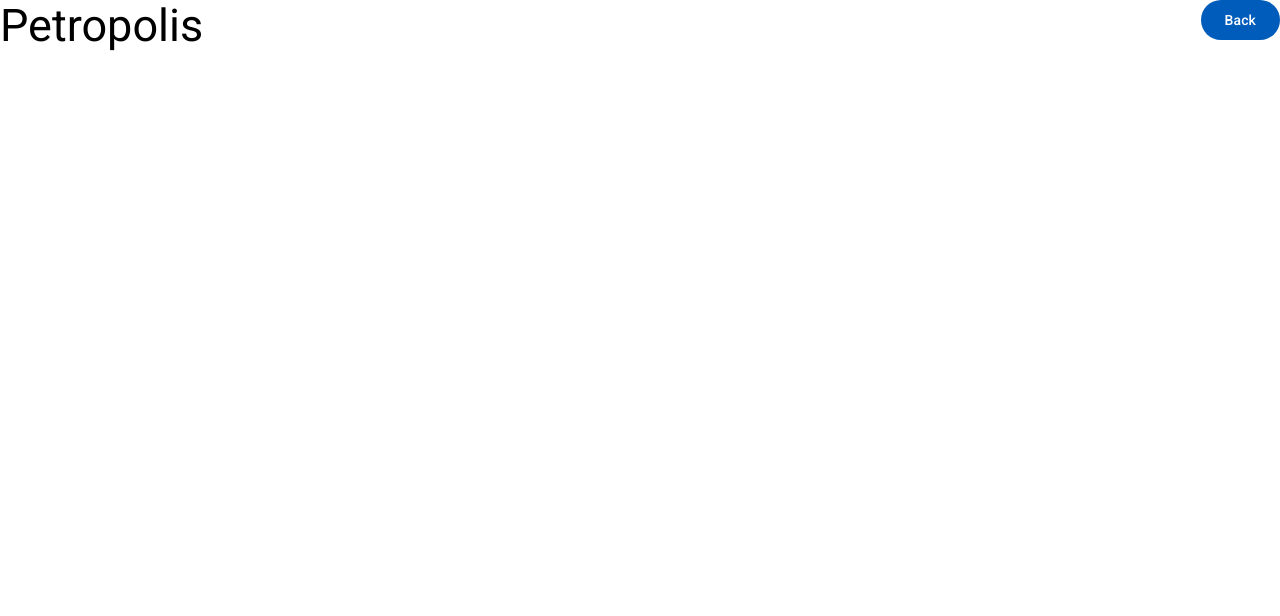
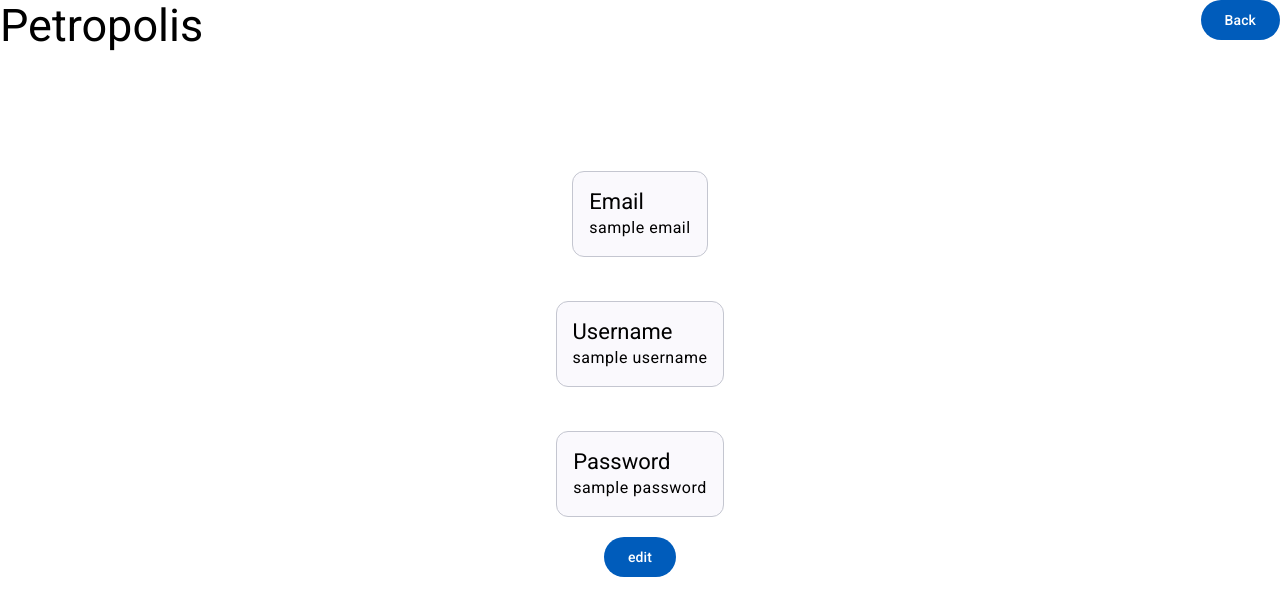
Before and after one commit to azurespear/6806-Captone, an Angular app: page /profile in a window 1280 px wide. Shown: the top 616 px of the page. Built offline with nearby package versions, Linux system fonts and the light colour scheme.

Commit message:
add *** to hind password and draft profile page

```diff
--- a/src/app/landing/landing.component.html
+++ b/src/app/landing/landing.component.html
@@ -1,6 +1,6 @@
 <div class="header">
   <h2>Petropolis</h2>
-  <div fxLayout="row" fxLayout.xs="row" fxLayoutGap="10px" fxLayoutAlign="space-evenly center">
+  <div fxLayout="row" fxLayout.xs="row" fxLayoutGap="20px" fxLayoutAlign="space-evenly center">
     <button mat-flat-button color="primary" (click)="onProfileButtonClick()">User Profile</button>
     <button mat-flat-button color="primary" (click)="onLogoutButtonClick()">Log out</button>
   </div>
--- a/src/app/login/login.component.html
+++ b/src/app/login/login.component.html
@@ -2,14 +2,14 @@
   <h1>Petropolis</h1>
 </header>
 
-<div fxLayout="column" fxLayout.xs="row" fxLayoutGap="10px" fxLayoutAlign="center center" style="height: 75vh;">
+<div fxLayout="column" fxLayout.xs="row" fxLayoutGap="20px" fxLayoutAlign="center center" style="height: 75vh;">
     <mat-form-field appearance="fill" style="width: 300px;">
       <mat-label>Username</mat-label>
         <input matInput [(ngModel)]="username" name="username">
     </mat-form-field>
     <mat-form-field appearance="fill" style="width: 300px;">
       <mat-label>Password</mat-label>
-        <input matInput [(ngModel)]="password" name="password">
+        <input matInput type="password" [(ngModel)]="password" name="password">
     </mat-form-field>
     <button mat-flat-button color="primary" (click)="onLoginButtonClick()">Login</button>
     <button mat-flat-button color="primary" (click)="onSignUpButtonClick()">Sign up</button>
--- a/src/app/profile/profile.component.html
+++ b/src/app/profile/profile.component.html
@@ -2,3 +2,52 @@
     <h2>Petropolis</h2>
     <button mat-flat-button color="primary" routerLink="/landing">Back</button>
   </div>
+
+<div *ngIf="showContent === 'edit'">
+    <div fxLayout="column" fxLayout.xs="row" fxLayoutGap="20px" fxLayoutAlign="center center" style="height: 75vh;">
+        <mat-form-field appearance="fill" style="width: 300px;">
+        <mat-label>Email</mat-label>
+            <input matInput [(ngModel)]="email" name="email">
+        </mat-form-field>
+        <mat-form-field appearance="fill" style="width: 300px;">
+        <mat-label>Username</mat-label>
+            <input matInput [(ngModel)]="username" name="username">
+        </mat-form-field>
+        <mat-form-field appearance="fill" style="width: 300px;">
+        <mat-label>Password</mat-label>
+            <input matInput type="password" [(ngModel)]="password" name="password">
+        </mat-form-field>
+        <button mat-flat-button color="primary" (click)="switchContent('profile')">Confirm</button>
+    </div>
+</div>
+<div *ngIf="showContent === 'profile'">
+    <div fxLayout="column" fxLayout.xs="row" fxLayoutGap="20px" fxLayoutAlign="center center" style="height: 75vh;">
+        <mat-card appearance="outlined">
+            <mat-card-header>
+              <mat-card-title> Email</mat-card-title>
+            </mat-card-header>
+            <mat-card-content>
+                <p>sample email</p>
+              </mat-card-content>
+          </mat-card>
+          <br>
+          <mat-card appearance="outlined">
+            <mat-card-header>
+              <mat-card-title>Username</mat-card-title>
+            </mat-card-header>
+            <mat-card-content>
+                <p>sample username</p>
+              </mat-card-content>
+          </mat-card>
+          <br>
+          <mat-card appearance="outlined">
+            <mat-card-header>
+              <mat-card-title>Password</mat-card-title>
+            </mat-card-header>
+            <mat-card-content>
+                <p>sample password</p>
+              </mat-card-content>
+          </mat-card>
+        <button mat-flat-button color="primary" (click)="switchContent('edit')">edit</button>
+    </div>
+</div>
--- a/src/app/profile/profile.component.ts
+++ b/src/app/profile/profile.component.ts
@@ -6,5 +6,14 @@ import { Component } from '@angular/core';
   styleUrl: './profile.component.css'
 })
 export class ProfileComponent {
+  showContent: string = 'profile';
+
+  switchContent(content: string) {
+    this.showContent = content;
+  }
+
+  email: string = '';
+  username: string = '';
+  password: string = '';
 
 }
--- a/src/app/reg/reg.component.html
+++ b/src/app/reg/reg.component.html
@@ -3,7 +3,7 @@
     <button mat-flat-button color="primary" routerLink="">Back</button>
   </div>
 
-<div fxLayout="column" fxLayout.xs="row" fxLayoutGap="10px" fxLayoutAlign="center center" style="height: 75vh;">
+<div fxLayout="column" fxLayout.xs="row" fxLayoutGap="20px" fxLayoutAlign="center center" style="height: 75vh;">
     <mat-form-field appearance="fill" style="width: 300px;">
     <mat-label>Email</mat-label>
         <input matInput [(ngModel)]="email" name="email">
@@ -14,7 +14,7 @@
     </mat-form-field>
     <mat-form-field appearance="fill" style="width: 300px;">
     <mat-label>Password</mat-label>
-        <input matInput [(ngModel)]="password" name="password">
+        <input matInput type="password" [(ngModel)]="password" name="password">
     </mat-form-field>
     <button mat-flat-button color="primary" (click)="onSignUpButtonClick()">Sign up</button>
 </div>
```
Also changed, not shown: src/app/app.module.ts (+5 -3 lines).
